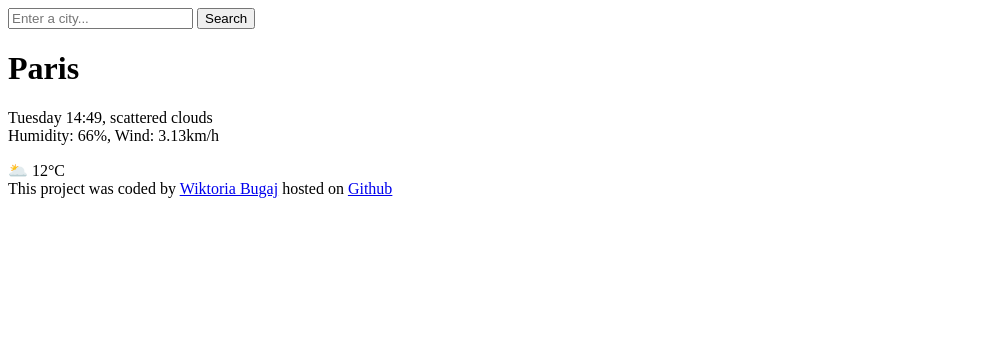
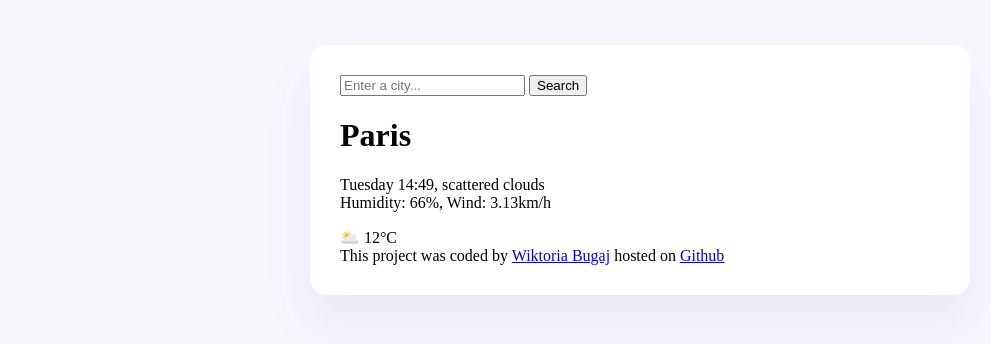
Before and after one commit to bugajwiktoria/meteoapp, a plain HTML site: page index.html in a window 1280 px wide. Shown: the whole page, without its empty margins (0-991 px from the left). Drawn offline with Linux system fonts and the light colour scheme.

Commit message:
styled the main container

```diff
--- a/index.html
+++ b/index.html
@@ -3,9 +3,11 @@
   <head>
     <meta charset="UTF-8" />
     <meta name="viewport" content="width=device-width, initial-scale=1.0" />
+    <link rel="stylesheet" href="scr/index.css" />
     <title>Meteo appt</title>
   </head>
   <body>
+    <div class="weatherapp">
       <header>
         <form>
           <input type="search" placeholder="Enter a city..." />
@@ -26,5 +28,6 @@
         <a href="https://github.com/bugajwiktoria"> Wiktoria Bugaj</a> hosted on
         <a href="https://github.com/bugajwiktoria/meteoapp">Github</a>
       </footer>
+    </div>
   </body>
 </html>
--- /dev/null
+++ b/scr/index.css
@@ -0,0 +1,11 @@
+body {
+  background-color: #f9f7fe;
+}
+.weatherapp {
+  background-color: white;
+  max-width: 600px;
+  margin: 45px auto;
+  box-shadow: 0 30px 50px rgba(65, 50, 100, 0.08);
+  border-radius: 16px;
+  padding: 30px;
+}
```
Lines whose indentation alone changed are shown as unchanged.
